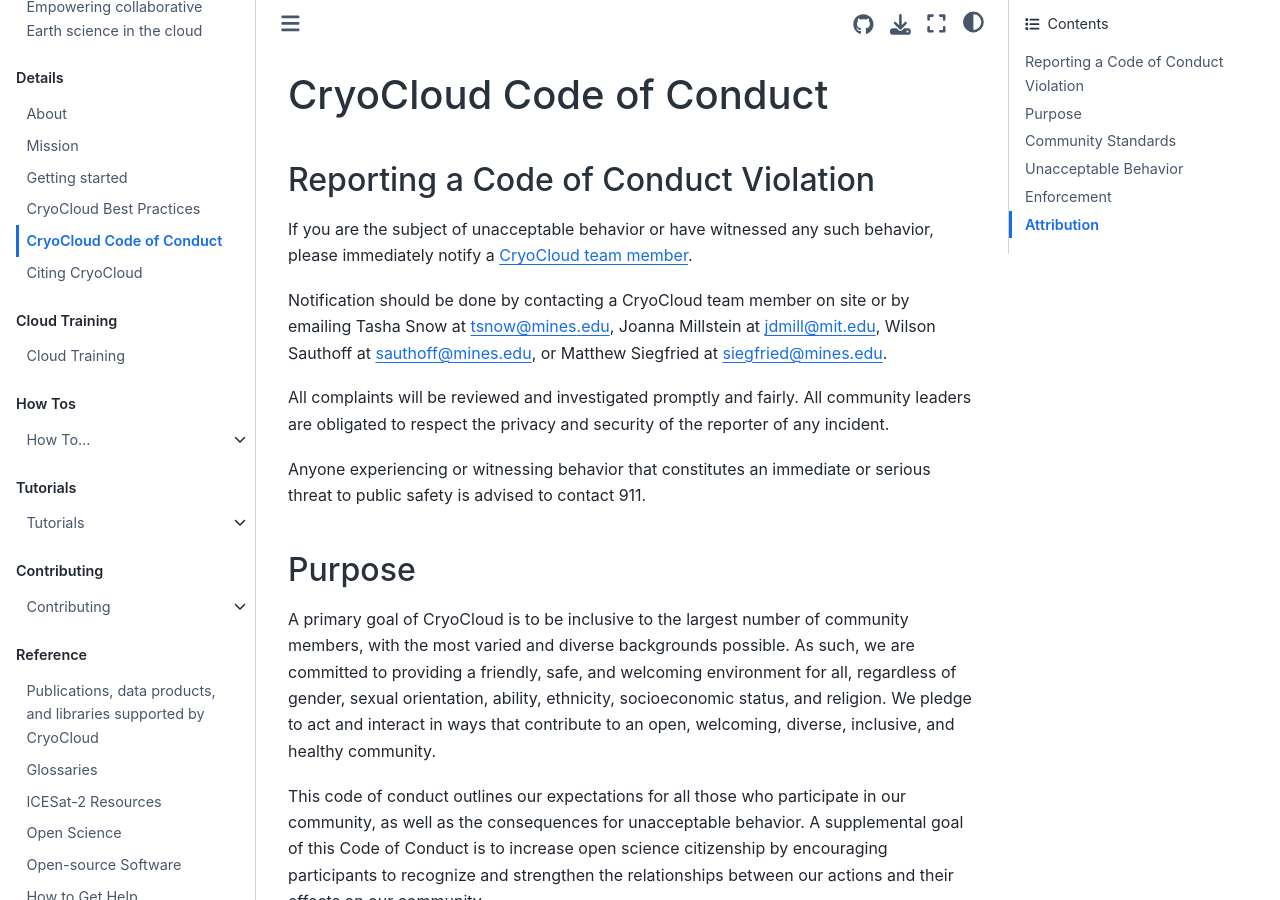
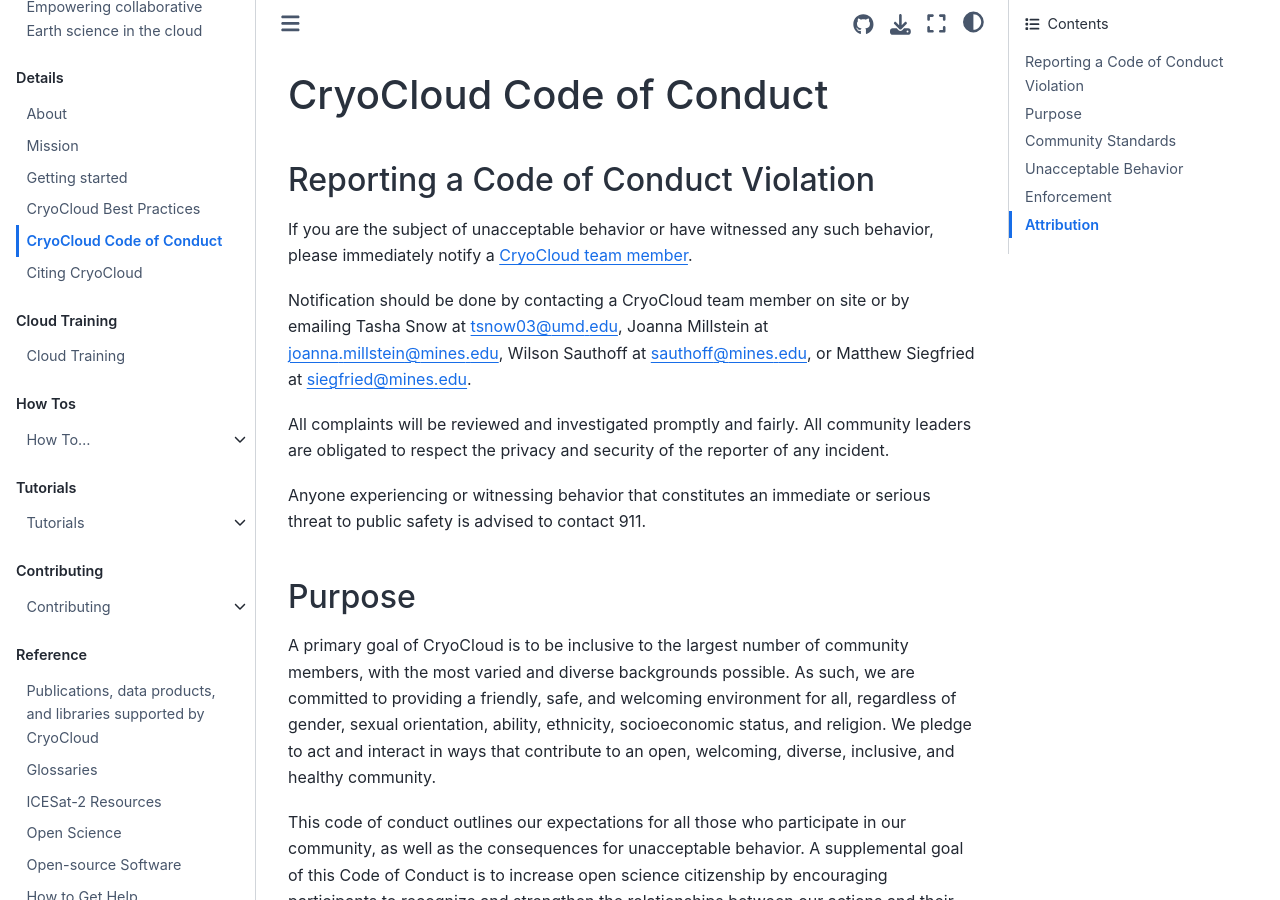
Before and after one commit to CryoInTheCloud/CryoCloudWebsite, a Jupyter Book: the page built from book/content/Code_of_Conduct.md, in a window 1280 px wide and 900 px high. Built offline with Jupyter Book 1.0.4 settings and Sphinx 7.4.7 and the Sphinx Book theme 1.1.4, drawn with Linux system fonts in a browser that asks for light colours; pages that are not in the unit, such as notebooks, are missing from menus.

Commit message:
Updated contact info

```diff
--- a/book/content/Code_of_Conduct.md
+++ b/book/content/Code_of_Conduct.md
@@ -4,7 +4,7 @@
 
 If you are the subject of unacceptable behavior or have witnessed any such behavior, please immediately notify a [CryoCloud team member](https://github.com/orgs/CryoInTheCloud/teams/cryocloudadvanced).
 
-Notification should be done by contacting a CryoCloud team member on site or by emailing Tasha Snow at [tsnow@mines.edu](mailto:tsnow@mines.edu), Joanna Millstein at [jdmill@mit.edu](mailto:jdmill@mit.edu), Wilson Sauthoff at [sauthoff@mines.edu](mailto:sauthoff@mines.edu), or Matthew Siegfried at [siegfried@mines.edu](mailto:siegfried@mines.edu).
+Notification should be done by contacting a CryoCloud team member on site or by emailing Tasha Snow at [tsnow03@umd.edu](mailto:tsnow03@umd.edu), Joanna Millstein at [joanna.millstein@mines.edu](mailto:joanna.millstein@mines.edu), Wilson Sauthoff at [sauthoff@mines.edu](mailto:sauthoff@mines.edu), or Matthew Siegfried at [siegfried@mines.edu](mailto:siegfried@mines.edu).
 
 All complaints will be reviewed and investigated promptly and fairly. All community leaders are obligated to respect the privacy and security of the reporter of any incident.
 
```
